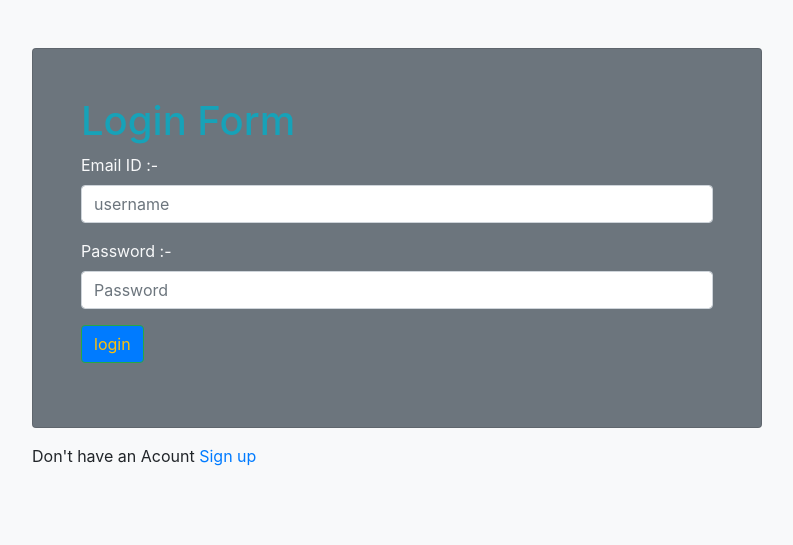
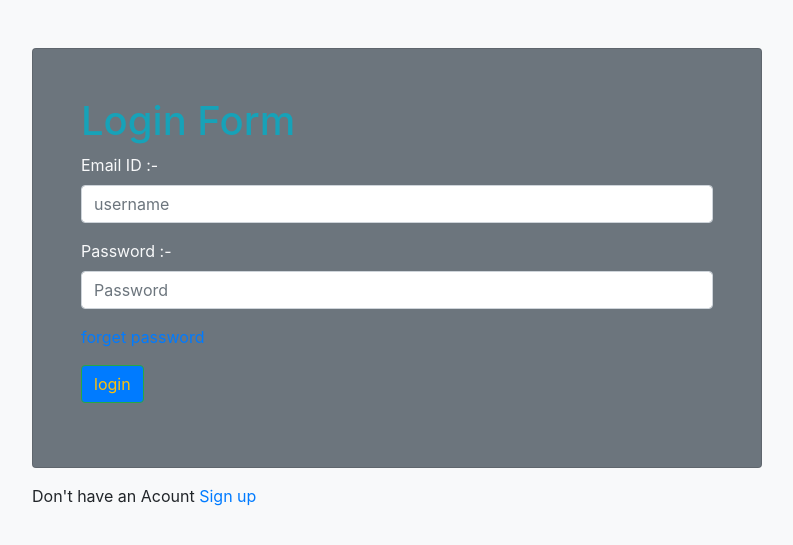
Before and after one commit to arnav-c535/php-project, a PHP site: page /login.php in a window 1280 px wide. Shown: the top 545 px of the page, without its empty margins (243-1036 px from the left). Run offline with PHP 8.4, Linux system fonts and the light colour scheme.

Commit message:
Update login.php

```diff
--- a/login.php
+++ b/login.php
@@ -73,6 +73,9 @@ else {
 											<label>Password :- </label>
 											<input type="password" name="password" placeholder="Password" class="form-control mb-3">
 										</div>
+										<div>
+											<p><a href="../project4">forget password</a></p>
+										</div>
 									</div>
 
 
@@ -83,6 +86,8 @@ else {
 					</div>
 
 					<p class="mt-3">Don't have an Acount <a href="register.php">Sign up</a></p>
+
+
 				</div>
 			</div>
 		</div>
```
